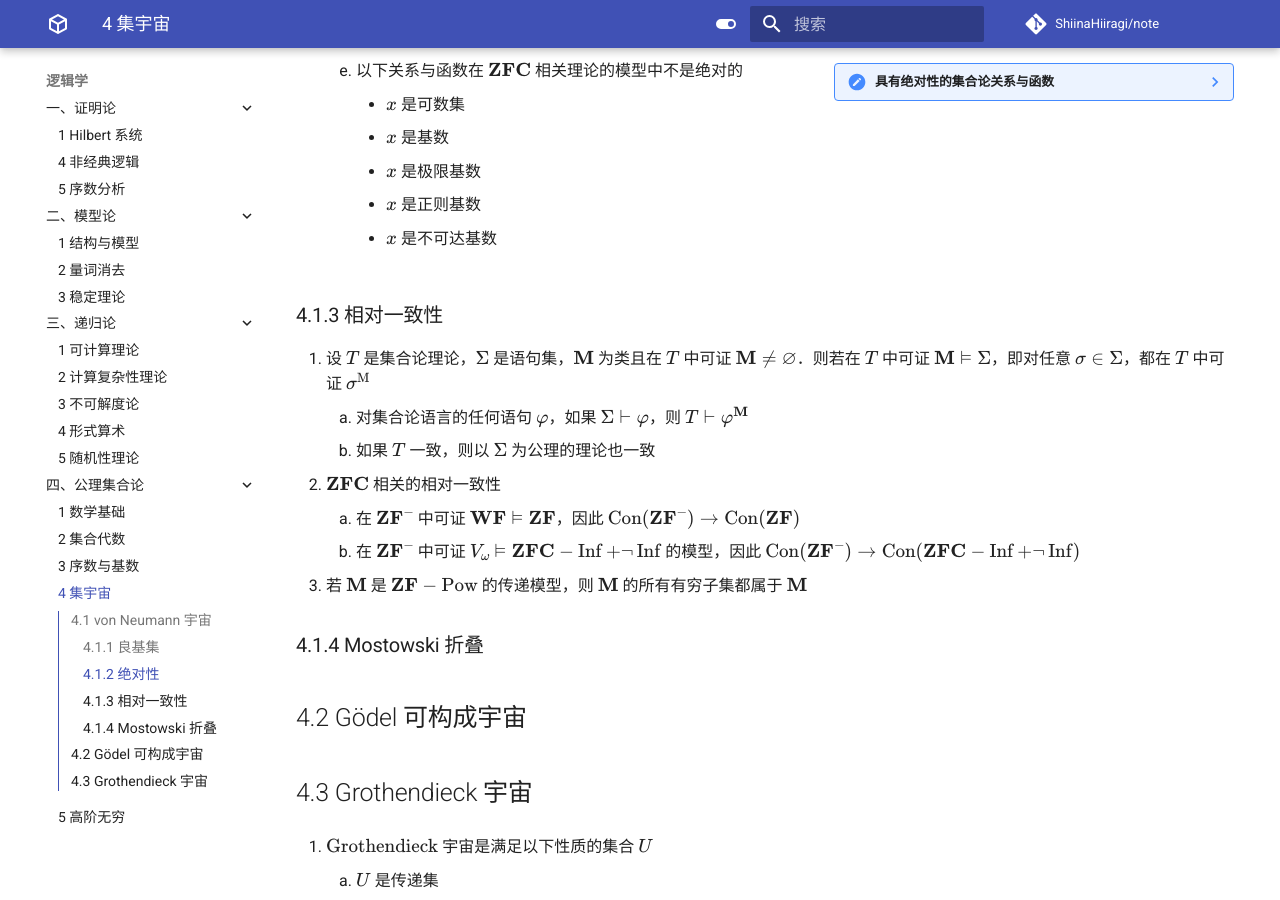
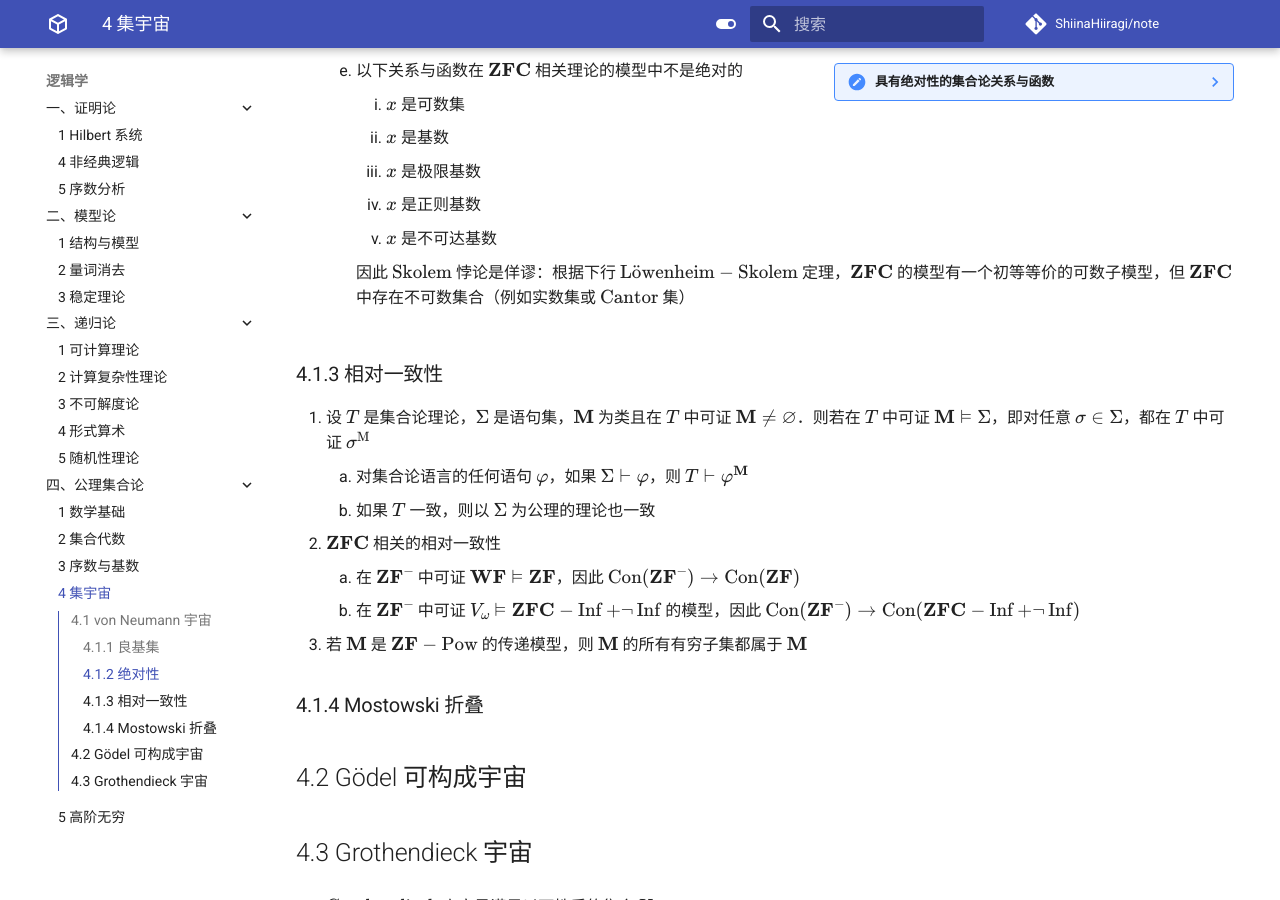
Before and after one commit to ShiinaHiiragi/note, an MkDocs documentation site: the page built from docs/logic/set/univ.md, in a window 1280 px wide and 900 px high, scrolled down 2600 px. Built offline with MkDocs 1.6.1 and Material for MkDocs 9.7.7, drawn with Linux system fonts in a browser that asks for light colours; comment, search, counter and statistics services are not loaded.

Commit message:
add skolem

```diff
--- a/docs/logic/set/univ.md
+++ b/docs/logic/set/univ.md
@@ -115,11 +115,13 @@
                 - $x$ 是有穷的
 
     5. 以下关系与函数在 $\mathbf{ZFC}$ 相关理论的模型中不是绝对的
-        - $x$ 是可数集
-        - $x$ 是基数
-        - $x$ 是极限基数
-        - $x$ 是正则基数
-        - $x$ 是不可达基数
+        1. $x$ 是可数集
+        2. $x$ 是基数
+        3. $x$ 是极限基数
+        4. $x$ 是正则基数
+        5. $x$ 是不可达基数
+
+        因此 $\text{Skolem}$ 悖论是佯谬：根据下行 $\text{L}\ddot{\mathrm o}\text{wenheim}-\text{Skolem}$ 定理，$\mathbf{ZFC}$ 的模型有一个初等等价的可数子模型，但 $\mathbf{ZFC}$ 中存在不可数集合（例如实数集或 $\text{Cantor}$ 集）
 
 ### 4.1.3 相对一致性
 1. 设 $T$ 是集合论理论，$\Sigma$ 是语句集，$\mathbf{M}$ 为类且在 $T$ 中可证 $\mathbf{M} \neq \varnothing$．则若在 $T$ 中可证 $\mathbf{M} \vDash \Sigma$，即对任意 $\sigma \in \Sigma$，都在 $T$ 中可证 $\sigma^{\mathrm{M}}$
```
